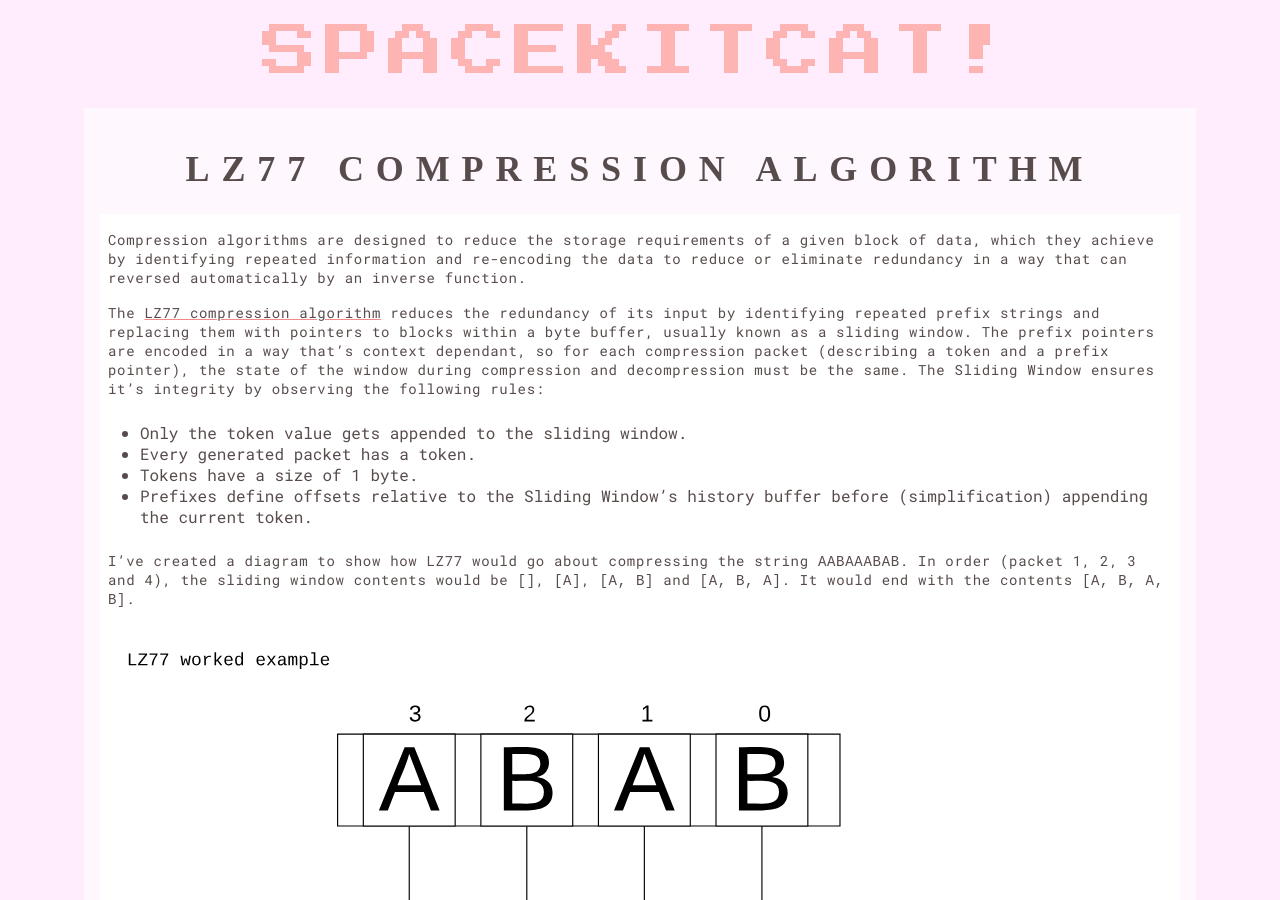
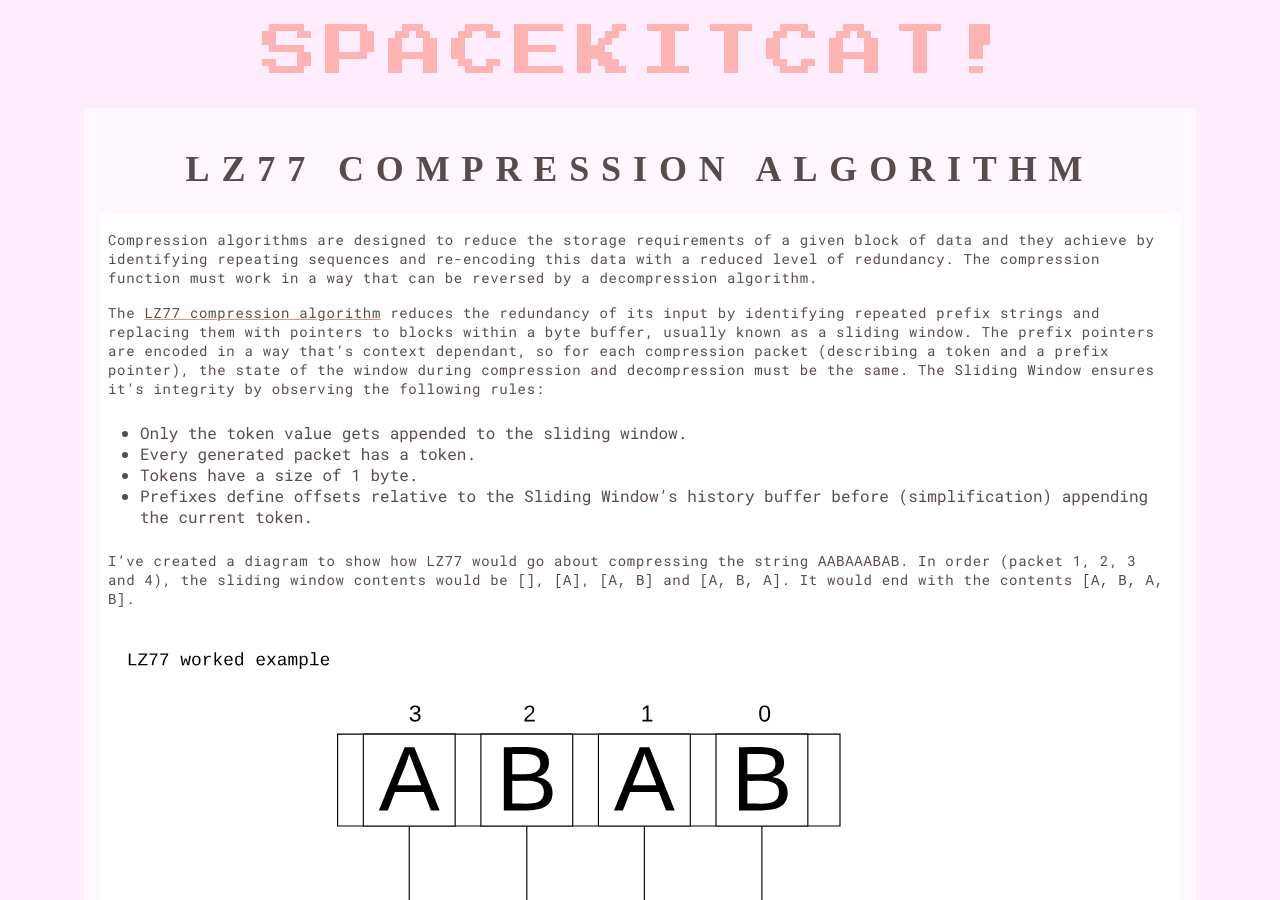
Before and after one commit to spacekitcat/spacekitcat.github.io, a Jekyll site: the page built from compression/lz77/index.md, in a window 1280 px wide and 900 px high. Built offline with Jekyll 4.4.1, drawn with Linux system fonts in a browser that asks for light colours; some web fonts are replaced.

Commit message:
Wee mistakes, some cool CSS and some responsive bits

```diff
--- a/compression/lz77/index.md
+++ b/compression/lz77/index.md
@@ -2,7 +2,7 @@
 title: LZ77 compression algorithm
 layout: default
 ---
-Compression algorithms are designed to reduce the storage requirements of a given block of data, which they achieve by identifying repeated information and re-encoding the data to reduce or eliminate redundancy in a way that can reversed automatically by an inverse function.
+Compression algorithms are designed to reduce the storage requirements of a given block of data and they achieve by identifying repeating sequences and re-encoding this data with a reduced level of redundancy. The compression function must work in a way that can be reversed by a decompression algorithm.
 
 
 The [LZ77 compression algorithm](https://en.wikipedia.org/wiki/LZ77_and_LZ78) reduces the redundancy of its input by identifying repeated prefix strings and replacing them with pointers to blocks within a byte buffer, usually known as a sliding window. The prefix pointers are encoded in a way that's context dependant, so for each compression packet (describing a token and a prefix pointer), the state of the window during compression and decompression must be the same. The Sliding Window ensures it's integrity by observing the following rules:
```
